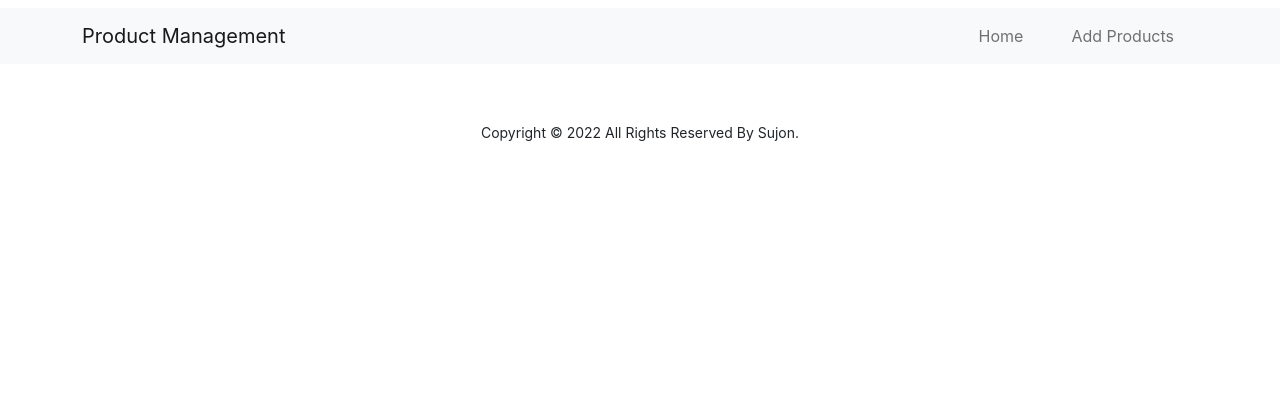
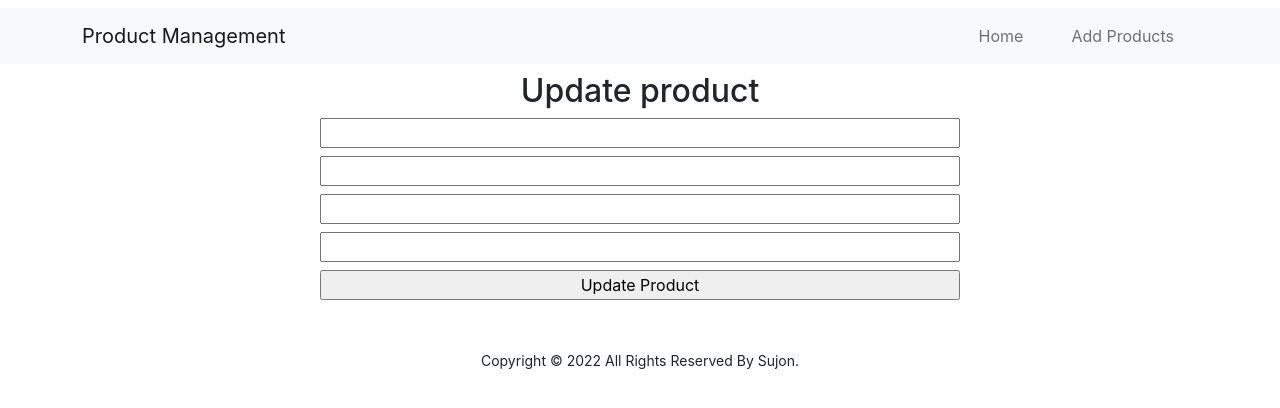
Before and after one commit to Rasujon3/product-management, a React (Create React App) app in the folder client/: page /updateproduct/1 in a window 1280 px wide. Shown: the top 408 px of the page. Built offline with nearby package versions, Linux system fonts and the light colour scheme; no server answers.

Commit message:
product update function done

```diff
--- a/client/src/App.js
+++ b/client/src/App.js
@@ -4,6 +4,7 @@ import Home from "./components/Home/Home";
 import Header from "./components/Header/Header";
 import Footer from "./components/Footer/Footer";
 import AddProducts from "./components/AddProducts/AddProducts";
+import UpdateProduct from "./components/UpdateProduct/UpdateProduct";
 
 function App() {
   return (
@@ -13,6 +14,7 @@ function App() {
         <Route path="/" element={<Home />} />
         <Route path="/home" element={<Home />} />
         <Route path="/addproducts" element={<AddProducts />} />
+        <Route path="/updateproduct/:id" element={<UpdateProduct />} />
       </Routes>
       <Footer />
     </>
--- a/client/src/components/Product/Product.jsx
+++ b/client/src/components/Product/Product.jsx
@@ -36,7 +36,12 @@ const Product = ({ product }) => {
         </div>
         <div className="card-footer">
           <div className="d-flex justify-content-between">
-            <button className="btn btn-primary">Update</button>
+            <button
+              className="btn btn-primary"
+              onClick={() => navigate(`/updateproduct/${_id}`)}
+            >
+              Update
+            </button>
             <button
               className="btn btn-primary"
               onClick={() => handleDelete(_id)}
--- /dev/null
+++ b/client/src/components/UpdateProduct/UpdateProduct.jsx
@@ -0,0 +1,80 @@
+import React, { useEffect, useState } from "react";
+import { useForm } from "react-hook-form";
+import { ToastContainer, toast } from "react-toastify";
+import "react-toastify/dist/ReactToastify.css";
+import { useNavigate, useParams } from "react-router-dom";
+
+const UpdateProduct = () => {
+  const { register, handleSubmit } = useForm();
+  const [product, setProduct] = useState({});
+  const { id } = useParams();
+
+  useEffect(() => {
+    fetch(`http://localhost:5000/product/${id}`)
+      .then((res) => res.json())
+      .then((data) => setProduct(data))
+      .catch((err) => {
+        // Do something for an error here
+        console.log("Error Reading data =" + err);
+      });
+  }, [id]);
+
+  const navigate = useNavigate();
+  const onSubmit = (data) => {
+    // send data to the server
+    const url = `http://localhost:5000/product/${id}`;
+    fetch(url, {
+      method: "PUT",
+      headers: {
+        "content-type": "application/json",
+      },
+      body: JSON.stringify(data),
+    })
+      .then((res) => res.json())
+      .then((data) => {
+        console.log("success", data);
+        toast("user added successfully!!!");
+        setTimeout(() => {
+          navigate("/home");
+        }, 3000);
+      });
+  };
+  return (
+    <div className="w-50 mx-auto">
+      <h2 className="text-center">Update product</h2>
+      <form className="d-flex flex-column" onSubmit={handleSubmit(onSubmit)}>
+        <input
+          className="mb-2"
+          placeholder={product.name}
+          {...register("name", { required: true, maxLength: 20 })}
+          required
+        />
+        <input
+          className="mb-2"
+          placeholder={product.price}
+          type="number"
+          {...register("price")}
+          required
+        />
+        <input
+          className="mb-2"
+          placeholder={product.quantity}
+          type="number"
+          {...register("quantity")}
+          required
+        />
+        <input
+          className="mb-2"
+          placeholder={product.img}
+          type="text"
+          {...register("img")}
+          required
+        />
+        <input type="submit" value="Update Product" />
+      </form>
+      <ToastContainer />
+    </div>
+  );
+};
+
+export default UpdateProduct;
```
Also changed, not shown: 1 other file (tests, documents, lock files or other folders).
